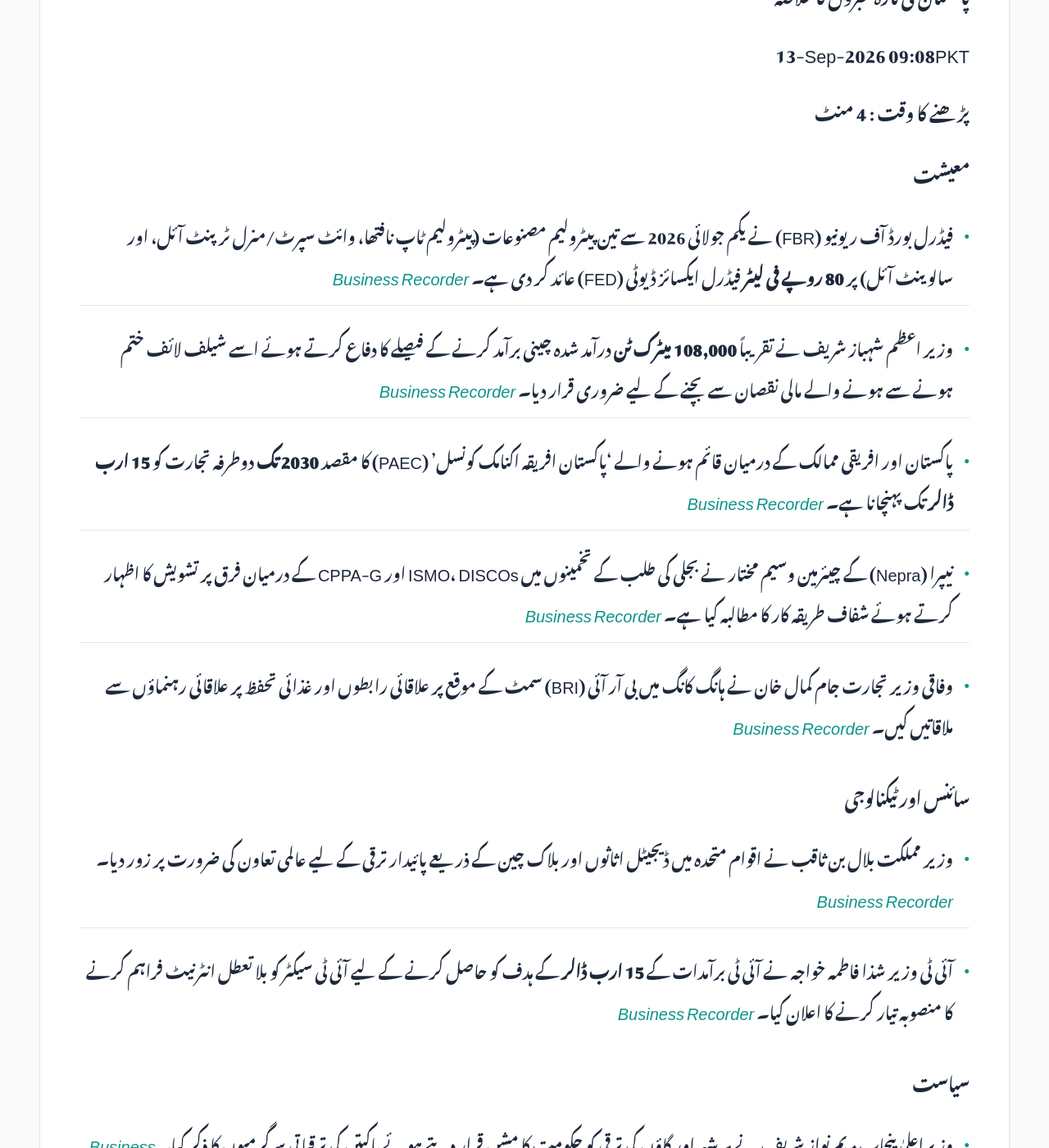
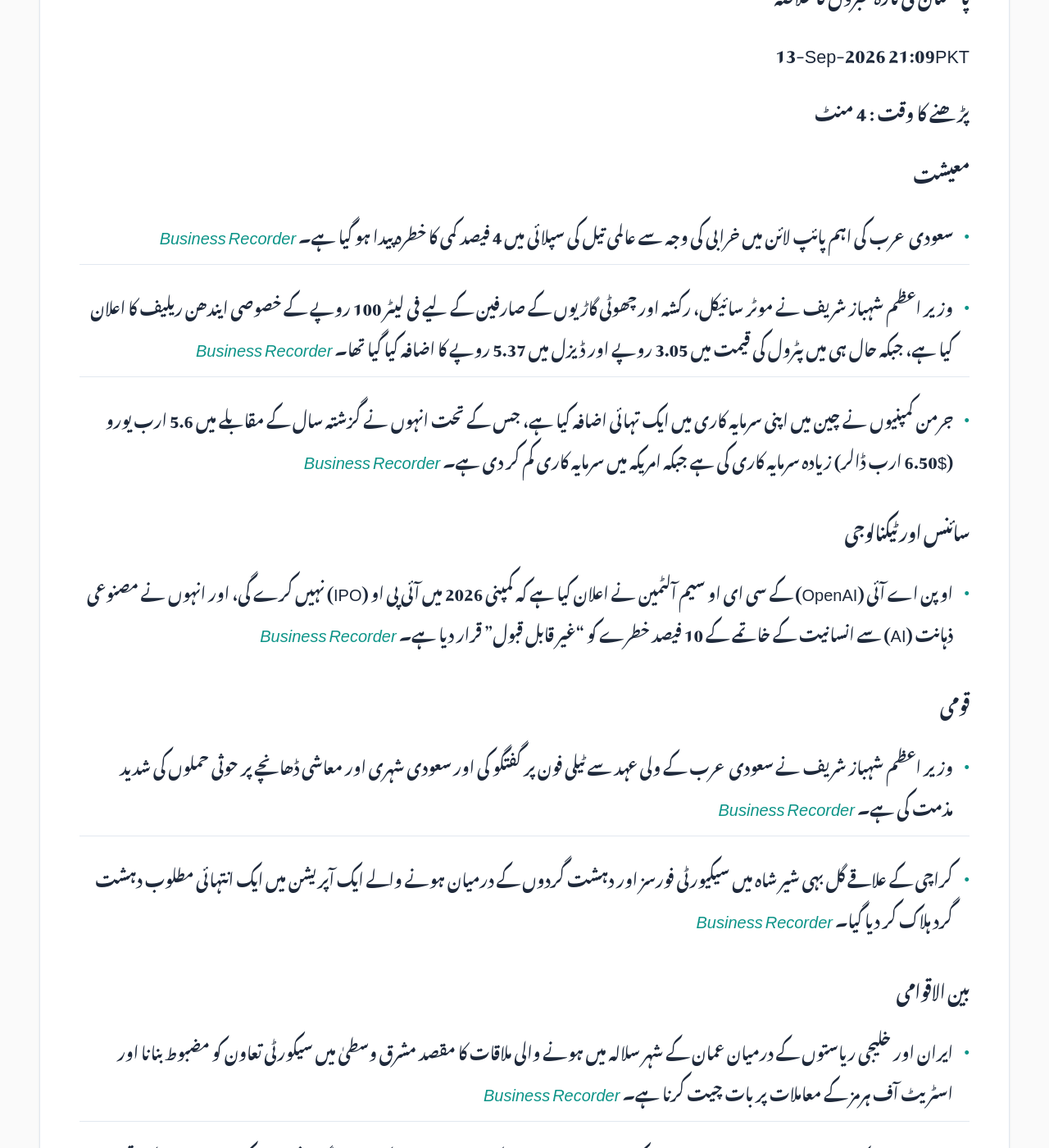
Before and after one commit to zsubzwary/news, a Jekyll site: the page built from ur/index.md, in a window 1280 px wide and 1400 px high, scrolled down 354 px. Shown: the whole window at 82% size. Built offline with Jekyll 4.4.1, drawn with Linux system fonts in a browser that asks for light colours; some web fonts are replaced; comment, search, counter and statistics services are not loaded; some of the changed text lies outside the part shown.

Commit message:
DateTime; 2026-09-13T16:09:55.602Z

```diff
--- a/ur/index.md
+++ b/ur/index.md
@@ -7,36 +7,38 @@ rtl: true
 
 پاکستان کی تازہ خبروں کا خلاصہ
 
- &lrm; 13-Sep-2026 09:08PKT
+ &lrm; 13-Sep-2026 21:09PKT
 
 پڑھنے کا وقت : 4 منٹ
 
 ### معیشت
-- فیڈرل بورڈ آف ریونیو (FBR) نے یکم جولائی 2026 سے تین پیٹرولیم مصنوعات (پیٹرولیم ٹاپ نافتھا، وائٹ سپرٹ/منرل ٹرپنٹ آئل، اور سالوینٹ آئل) پر **80 روپے فی لیٹر** فیڈرل ایکسائز ڈیوٹی (FED) عائد کر دی ہے۔ *[Business Recorder](https://www.brecorder.com/news/40439231/fbr-slaps-rs80litre-fed-on-3-pol-products)*
-- وزیر اعظم شہباز شریف نے تقریباً **108,000 میٹرک ٹن** درآمد شدہ چینی برآمد کرنے کے فیصلے کا دفاع کرتے ہوئے اسے شیلف لائف ختم ہونے سے ہونے والے مالی نقصان سے بچنے کے لیے ضروری قرار دیا۔ *[Business Recorder](https://www.brecorder.com/news/40439235/pm-defends-decision-to-export-imported-sugar)*
-- پاکستان اور افریقی ممالک کے درمیان قائم ہونے والے 'پاکستان افریقہ اکنامک کونسل' (PAEC) کا مقصد **2030 تک** دوطرفہ تجارت کو **15 ارب ڈالر** تک پہنچانا ہے۔ *[Business Recorder](https://www.brecorder.com/news/40439236/paec-launched-to-raise-trade-to-usd15bn-by-2030)*
-- نیپرا (Nepra) کے چیئرمین وسیم مختار نے بجلی کی طلب کے تخمینوں میں ISMO، DISCOs اور CPPA-G کے درمیان فرق پر تشویش کا اظہار کرتے ہوئے شفاف طریقہ کار کا مطالبہ کیا ہے۔ *[Business Recorder](https://www.brecorder.com/news/40439232/gaps-in-demand-estimates-nepra-chief-calls-for-transparent-power-generation-projections)*
-- وفاقی وزیر تجارت جام کمال خان نے ہانگ کانگ میں بی آر آئی (BRI) سمٹ کے موقع پر علاقائی رابطوں اور غذائی تحفظ پر علاقائی رہنماؤں سے ملاقاتیں کیں۔ *[Business Recorder](https://www.brecorder.com/news/40439234/bri-summit-jam-focuses-on-regional-connectivity-food-security)*
+- سعودی عرب کی اہم پائپ لائن میں خرابی کی وجہ سے عالمی تیل کی سپلائی میں 4 فیصد کمی کا خطرہ پیدا ہو گیا ہے۔ *[Business Recorder](https://www.brecorder.com/news/40439290/saudi-pipeline-outage-threatens-loss-of-4-of-global-oil-supply)*
+- وزیر اعظم شہباز شریف نے موٹر سائیکل، رکشہ اور چھوٹی گاڑیوں کے صارفین کے لیے فی لیٹر 100 روپے کے خصوصی ایندھن ریلیف کا اعلان کیا ہے، جبکہ حال ہی میں پٹرول کی قیمت میں 3.05 روپے اور ڈیزل میں 5.37 روپے کا اضافہ کیا گیا تھا۔ *[Business Recorder](https://www.brecorder.com/news/40439285/pm-shehbaz-announces-rs100-per-litre-fuel-relief-for-bikes-rickshaws-small-cars)*
+- جرمن کمپنیوں نے چین میں اپنی سرمایہ کاری میں ایک تہائی اضافہ کیا ہے، جس کے تحت انہوں نے گزشتہ سال کے مقابلے میں 5.6 ارب یورو ($6.50 ارب ڈالر) زیادہ سرمایہ کاری کی ہے جبکہ امریکہ میں سرمایہ کاری کم کر دی ہے۔ *[Business Recorder](https://www.brecorder.com/news/40439281/german-firms-lift-china-investment-as-us-outlays-fall-iw-study-shows)*
 
 ### سائنس اور ٹیکنالوجی
-- وزیر مملکت بلال بن ثاقب نے اقوام متحدہ میں ڈیجیٹل اثاثوں اور بلاک چین کے ذریعے پائیدار ترقی کے لیے عالمی تعاون کی ضرورت پر زور دیا۔ *[Business Recorder](https://www.brecorder.com/news/40439233/pakistan-calls-for-global-cooperation-on-digital-assets)*
-- آئی ٹی وزیر شذا فاطمہ خواجہ نے آئی ٹی برآمدات کے **15 ارب ڈالر** کے ہدف کو حاصل کرنے کے لیے آئی ٹی سیکٹر کو بلا تعطل انٹرنیٹ فراہم کرنے کا منصوبہ تیار کرنے کا اعلان کیا۔ *[Business Recorder](https://www.brecorder.com/news/40439244/it-sector-govt-finalising-plan-to-ensure-uninterrupted-internet-access-shaza)*
+- اوپن اے آئی (OpenAI) کے سی ای او سیم آلٹمین نے اعلان کیا ہے کہ کمپنی 2026 میں آئی پی او (IPO) نہیں کرے گی، اور انہوں نے مصنوعی ذہانت (AI) سے انسانیت کے خاتمے کے 10 فیصد خطرے کو "غیر قابل قبول" قرار دیا ہے۔ *[Business Recorder](https://www.brecorder.com/news/40439271/openais-altman-wont-do-ipo-this-year-calls-ai-extinction-risk-unacceptable)*
 
-### سیاست
-- وزیراعلیٰ پنجاب مریم نواز شریف نے ہر شہر اور گاؤں کی ترقی کو حکومت کا مشن قرار دیتے ہوئے پاکپتن کی ترقیاتی سرگرمیوں کا ذکر کیا۔ *[Business Recorder](https://www.brecorder.com/news/40439237/development-amp-improvement-of-every-city-amp-village-govts-mission-maryam)*
-- چیف جسٹس پاکستان یحییٰ آفریدی نے کہا کہ ضلعی عدلیہ انصاف کے نظام کی ریڑھ کی ہڈی ہے۔ *[Business Recorder](https://www.brecorder.com/news/40439245/cjp-says-district-judiciary-backbone-of-justice-system)*
-- الیکشن کمیشن نے **4 افسران** کو BS-19 سے BS-20 تک ترقی دی اور **65 افسران** کی تنظیم نو (reshuffle) کی۔ *[Business Recorder](https://www.brecorder.com/news/40439246/four-ecp-officers-promoted-65-shuffled)*
-- وفاقی حکومت نے کیپٹن محمد سہیل چوہدری (BS-20) کو اسلام آباد کا نیا آئی جی پی (IGP) مقرر کیا، جو سید علی ناصر رضوی کی جگہ لیں گے۔ *[Business Recorder](https://www.brecorder.com/news/40439248/sohail-chaudhry-made-islamabad-igp)*
-- چین میں پاکستان کے نامزد سفیر علی اسد گیلانی نے نائب وزیراعظم اسحاق ڈار سے ملاقات کی تاکہ دوطرفہ تعلقات کو مزید مضبوط بنایا جا سکے۔ *[Business Recorder](https://www.brecorder.com/news/40439250/ambassador-appointed-to-china-meets-dpm)*
+### قومی
+- وزیر اعظم شہباز شریف نے سعودی عرب کے ولی عہد سے ٹیلی فون پر گفتگو کی اور سعودی شہری اور معاشی ڈھانچے پر حوثی حملوں کی شدید مذمت کی ہے۔ *[Business Recorder](https://www.brecorder.com/news/40439286/pm-shehbaz-condemns-houthi-attacks-on-saudi-arabia-in-call-with-crown-prince)*
+- کراچی کے علاقے گل بہی شیر شاہ میں سیکیورٹی فورسز اور دہشت گردوں کے درمیان ہونے والے ایک آپریشن میں ایک انتہائی مطلوب دہشت گرد ہلاک کر دیا گیا۔ *[Business Recorder](https://www.brecorder.com/news/40439276/security-forces-kill-highly-wanted-terrorist-in-karachi-operation)*
 
 ### بین الاقوامی
-- عراق نے Ajil آئل فیلڈ کی ترقی کے لیے KEPPT کے ساتھ **25 سالہ معاہدہ** کیا ہے، جس کا مقصد گیس کی پیداوار کو **300 ملین** سٹینڈرڈ کیوبک فٹ اور تیل کی پیداوار کو **40,000 بیرل روزانہ** تک بڑھانا ہے۔ *[Business Recorder](https://www.brecorder.com/news/40439238/iraq-signs-25-year-deal-to-develop-ajil-oilfield)*
-- سعودی عرب نے ڈرون حملے کے بعد اپنے ایسٹ-ویسٹ آئل پائپ لائن کو حفاظتی طور پر بند کر دیا ہے، جس سے توانائی کی قیمتوں میں اضافے کا خدشہ ہے۔ *[Business Recorder](https://www.brecorder.com/news/40439240/saudi-arabia-shuts-down-east-west-oil-pipeline)*
-- سعودی پائپ لائن پر حملے کے بعد عراق نے ایران کے ساتھ **تین سرحدی گزرگاہیں** بند کر دی ہیں اور مسن صوبے کے فوجی کمانڈر کو برطرف کر دیا گیا ہے۔ *[Business Recorder](https://www.brecorder.com/news/40439241/iraq-closes-three-iran-crossings-after-drone-launch)*
-- بی آر آئی سی ایس (BRICS) ممالک بشمول چین اور روس نے نئی دہلی میں ہونے والی سمٹ میں مشرق وسطیٰ میں تحمل اختیار کرنے کی اپیل کی۔ *[Business Recorder](https://www.brecorder.com/news/40439242/brics-nations-urge-maximum-restraint)*
-- بھارتی وزیر اعظم نریندر مودی اور چینی صدر شی جن پنگ نے نئی دہلی میں ملاقات کی اور تجارتی روابط اور سرحدی امن بڑھانے کا عزم کیا۔ *[Business Recorder](https://www.brecorder.com/news/40439243/modi-xi-push-business-links-border-peace-as-ties-revive)*
-- امریکی صدر ڈونلڈ ٹرمپ کا کہنا ہے کہ کینیڈا کے ساتھ تجارتی معاہدہ جلد ممکن ہے، تاہم انہوں نے کینیڈا سے امریکی کسانوں پر سے ٹیرف ختم کرنے کا مطالبہ بھی کیا۔ *[Business Recorder](https://www.brecorder.com/news/40439239/trump-says-us-canada-trade-deal-likely-fairly-soon)*
-- پاکستان نے سعودی عرب کی ایسٹ-ویسٹ پائپ لائن پر ہونے والے ڈرون حملوں کی سخت مذمت کی ہے۔ *[Business Recorder](https://www.brecorder.com/news/40439247/pakistan-condemns-attacks-on-ksa)*
+- ایران اور خلیجی ریاستوں کے درمیان عمان کے شہر سلالہ میں ہونے والی ملاقات کا مقصد مشرق وسطیٰ میں سیکورٹی تعاون کو مضبوط بنانا اور اسٹریٹ آف ہرمز کے معاملات پر بات چیت کرنا ہے۔ *[Business Recorder](https://www.brecorder.com/news/40439292/iran-says-oman-meeting-aims-to-boost-security-cooperation)*
+- ڈونلڈ ٹرمپ کا کہنا ہے کہ نومبر میں ہونے والے امریکی وسط مدتی انتخابات کے فوراً بعد ایران کے ساتھ جنگ ختم ہو سکتی ہے، جس کے نتیجے میں تیل کی قیمتوں میں بڑی کمی آئے گی۔ *[Business Recorder](https://www.brecorder.com/news/40439291/trump-reiterates-that-he-sees-iran-war-ending-after-us-midterm-elections)*
+- متحدہ عرب امارات کی جانب سے ایران کے ساتھ تجارتی روابط معطل ہونے کے باوجود دبئی کے بازاروں میں ایرانی اشیاء (زعفران، زیرہ، پستے وغیرہ) کی تجارت کا سلسلہ جاری ہے۔ *[Business Recorder](https://www.brecorder.com/news/40439288/irans-economic-ties-to-dubai-hard-to-break-despite-war)*
+- غزہ میں اسرائیلی فضائی حملے کے نتیجے میں کم از کم دو فلسطینی جاں بحق اور 13 افراد زخمی ہو گئے۔ *[Business Recorder](https://www.brecorder.com/news/40439284/israeli-strike-kills-two-people-in-gaza-medics-say)*
+- فلپائن میں ایک جہاز میں آگ لگنے کے نتیجے میں 76 افراد ہلاک ہو گئے ہیں، جن کی شناخت میں کئی ماہ لگ سکتے ہیں۔ *[Business Recorder](https://www.brecorder.com/news/40439280/philippine-ferry-fire-victims-may-take-months-to-identify-authorities-say)*
+- روسی ایٹمی ادارے کے سربراہ نے الزام لگایا ہے کہ یوکرین نے ڈیزل کے ٹرکوں پر حملہ کر کے زاپوریژیا ایٹمی پلانٹ کی حفاظت کو خطرے میں ڈال دیا ہے۔ *[Business Recorder](https://www.brecorder.com/news/40439279/russian-nuclear-head-says-ukraine-attacked-fuel-trucks-endangered-zaporizhzhia-plant)*
+- یوکرین کے شہر اودیسا پر روسی ڈرون حملے میں کم از کم پانچ افراد زخمی ہو گئے۔ *[Business Recorder](https://www.brecorder.com/news/40439278/russian-drone-attack-injures-five-in-ukraines-odesa-officials-say)*
 
-### صحت
-- جمہوریہ کانگو (DR Congo) میں ایبولا کا اب تک کا بدترین حملہ ریکارڈ کیا گیا ہے جس میں **7,000 سے زائد کیسز** اور تقریباً **3,400 اموات** ہو چکی ہیں۔ *[Business Recorder](https://www.brecorder.com/news/40439249/worst-dr-congo-ebola-epidemic-ever-passes-7000-cases)*
+### کھیل
+- پاکستان نے ملائیشیا کو 4-2 سے شکست دے کر جونیئر ایشیا کپ ہاکی میں کانسی کا تمغہ جیت لیا ہے۔ *[Business Recorder](https://www.brecorder.com/news/40439283/pakistan-fight-back-from-two-goal-deficit-to-beat-malaysia-win-junior-asia-cup-bronze)*
+- انگلینڈ کے ہاتھوں سیریز ہارنے کے بعد پاکستان کی آئی سی سی ٹیسٹ رینکنگ گر کر 9 ویں نمبر پر پہنچ گئی ہے، جو اس کی تاریخ کی بدترین رینکنگ ہے۔ *[Business Recorder](https://www.brecorder.com/news/40439277/pakistan-slip-to-ninth-place-in-test-rankings-after-england-whitewash)*
+- ایلینا ریباکینا نے یو ایس اوپن کے فائنل میں اے رینا سابالینکا کو 6-4، 5-7، 6-2 سے شکست دے دی۔ *[Business Recorder](https://www.brecorder.com/news/40439275/sabalenka-feels-weight-of-three-peat-in-us-open-final-loss)*
+- یو ایس اوپن کے مردوں کے فائنل کے ٹکٹوں کی قیمتوں میں 27 فیصد کمی دیکھی گئی ہے۔ *[Business Recorder](https://www.brecorder.com/news/40439274/ticket-prices-for-shelton-zverev-us-open-final-down-27)*
+- یو ایس اوپن کے فائنل میں بین شیلتن اور الیگزینڈر زویر کے درمیان مقابلہ ہوگا۔ *[Business Recorder](https://www.brecorder.com/news/40439273/shelton-bids-to-end-us-mens-major-drought-in-final-with-zverev)*
+- انگلینڈ کے کپتان جو روٹ نے پاکستان کے خلاف 3-0 کی سیریز جیت کے بعد اپنی ٹیم کی کارکردگی پر اطمینان کا اظہار کیا۔ *[Business Recorder](https://www.brecorder.com/news/40439272/root-pleased-with-englands-response-to-unusual-summer)*
+
+### دیگر
+- مشہور گلوکارہ سیلین ڈیون نے چھ سال کے وقفے کے بعد پیرس میں اپنے کنسرٹ کے ذریعے اسٹیج پر شاندار واپسی کی۔ *[Business Recorder](https://www.brecorder.com/news/40439282/paris-cheers-the-power-of-celine-dion)*
```
